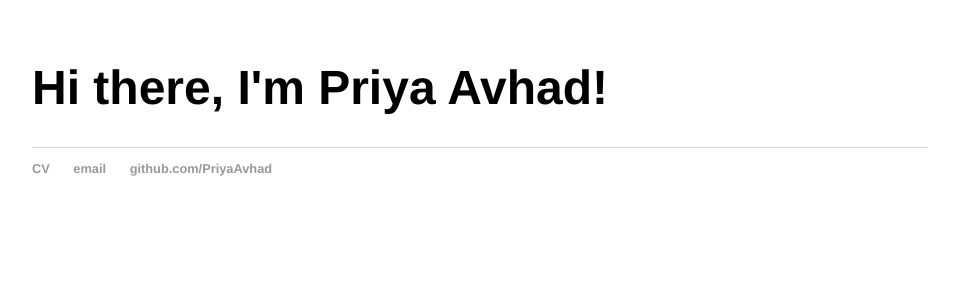
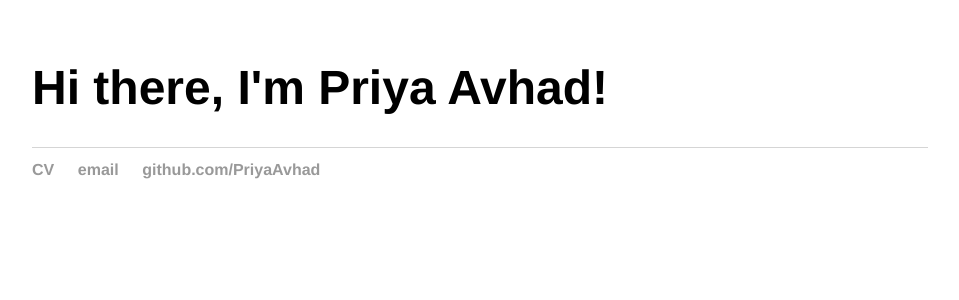
Before and after one commit to PriyaAvhad/PriyaAvhad.github.io, a Jekyll site: the page built from index.html, in a window 1280 px wide. Shown: the top 300 px of the page, without its empty margins (160-1119 px from the left). Built offline with Jekyll 4.4.1, drawn with Linux system fonts in a browser that asks for light colours.

Commit message:
update 7

```diff
--- a/_layouts/default.html
+++ b/_layouts/default.html
@@ -13,9 +13,9 @@
 			</div><!-- /.container -->
 			<footer>
 	    		<ul>
-	    			<li><a href="/cv/PriyaAvhadResume.pdf">CV</a></li>
-	        		<li><a href="mailto:avhad.priya24@gmail.com">email</a></li>
-	        		<li><a href="https://github.com/PriyaAvhad">github.com/PriyaAvhad</a></li>
+	    			<li><font size="3"><a href="/cv/PriyaAvhadResume.pdf">CV</a></font></li>
+	        		<li><font size="3"><a href="mailto:avhad.priya24@gmail.com">email</a></font></li>
+	        		<li><font size="3"><a href="https://github.com/PriyaAvhad">github.com/PriyaAvhad</a></font></li>
 				</ul>
 			</footer>
 		</body>
```
